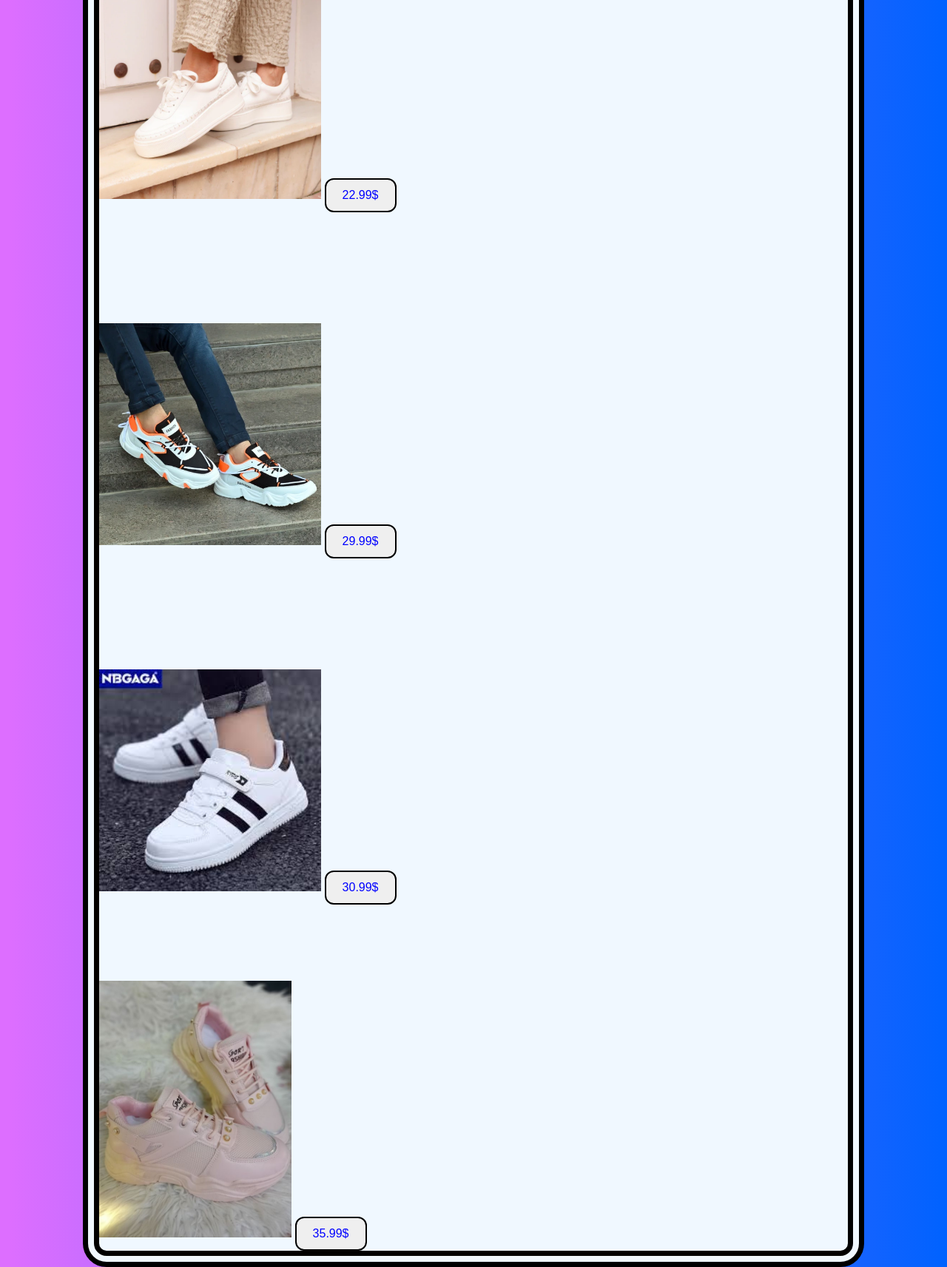
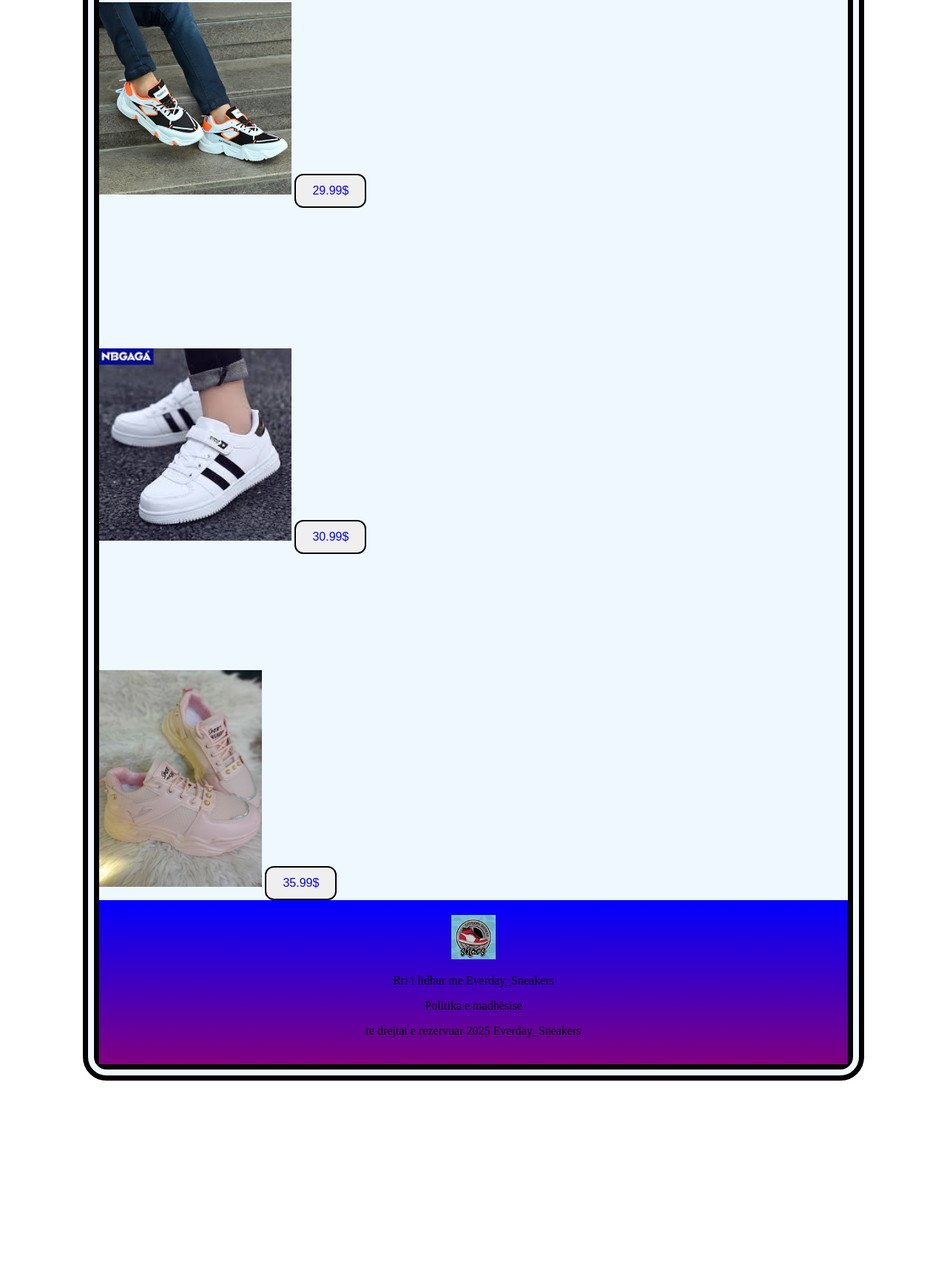
Before and after one commit to Arnisabdullahu1/-SneakersShop, a plain HTML site: page index.html in a window 1280 px wide. Shown: the part 1009-2722 px from the top of the page at 74% size. After the commit the page ends 2478 px from the top, so only its background shows below. Drawn offline with Linux system fonts and the light colour scheme; a web font is replaced by a local one.

Commit message:
fix: adding the final part

```diff
--- a/index.html
+++ b/index.html
@@ -36,35 +36,37 @@
 <h3>Produktet me zbritje</h3>
 <h5>Zgjedh produktet cilesore, mire dhe lire!</h5>
 
-<article>
-<img src="images/produktet.png" alt="Patike per femra" width="300px">
-<button>22.99$</button>
-</article>
 
 <article>
-<img src="images/patikam.png" alt="Patika per meshkuj" width="300px">
+<img src="images/patikam.png" alt="Patika per meshkuj"  width="260px">
 <button>29.99$</button>
 </article>
 
 <article>
-<img src="images/patika-m.png" alt="Patika per djem" width="300px">
+<img src="images/patika-m.png" alt="Patika per djem" width="260px">
 <button>30.99$</button>
 </article>
 
 <article>
-<img src="images/patika f.png" alt="Patika per femra" width="260px">
+<img src="images/patika f.png" alt="Patika per femra" width="220px" >
 <button>35.99$</button>
 </article>
 </div>
+
+
+<footer>
+    <img src="logo.png" alt="Everday_Sneakers Logo" width="60px">
+    <p>Rri i lidhur me Everday_Sneakers</p>
+    <p>Politika e madhësise</p>
+<p>te drejtat e rezervuar 2025 Everday_Sneakers</p>
+
+</footer>
+
 
 </div>
 
 
 
 
-
-
-
-
 </body>
 </html>
--- a/style.css
+++ b/style.css
@@ -16,7 +16,7 @@ color: black;
 }
 
 body{
-background: linear-gradient(to left, rgb(0, 98, 255) 0%, rgb(221, 110, 255) 99%) ;
+background: linear-gradient(to left, blue 0%,purple 100%)
  font-family: "Exile", system-ui;
   font-weight: 400;
   font-style: normal;
@@ -76,16 +76,21 @@ margin-top: 400px;
 .flex img{
 width: 255px;
 height: 255px;
-
+border-radius: 22px;
 }
 
 .flex{
 display: flex;
 gap: 12px;
-
 }
 
 article{
 margin-top: 22px;
+margin-right: 92px;
 position: relative;
-}
+ }
+
+footer{
+text-align: center;
+padding: 20px;
+background: linear-gradient(blue,purple)
```
Also changed, not shown: login.html (+19 -0 lines).
